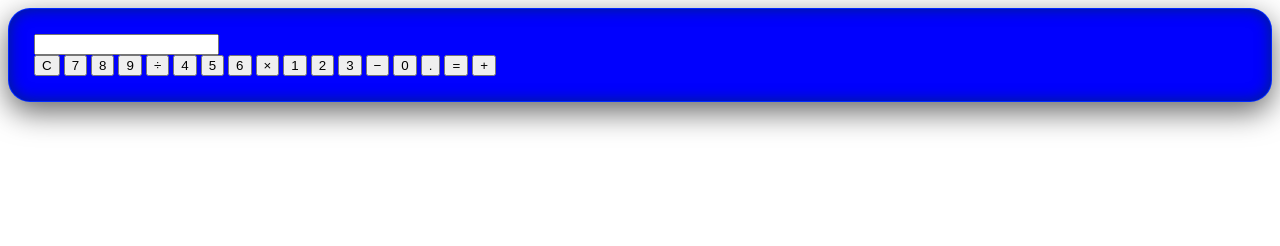
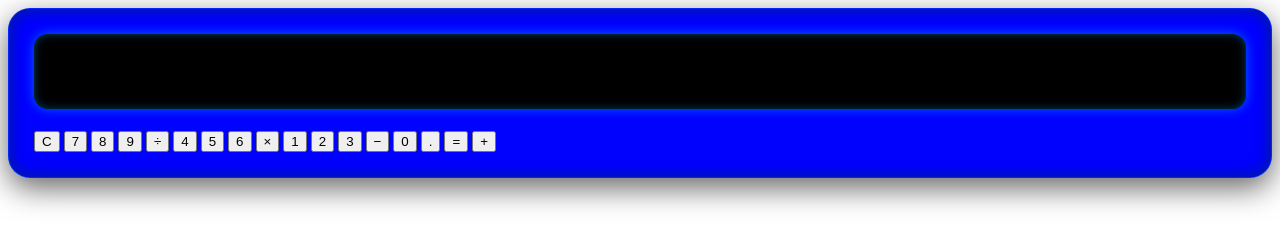
Before and after one commit to v-arevalo/Calculadora, a plain HTML site: page index.html in a window 1280 px wide. Drawn offline with Linux system fonts and the light colour scheme.

Commit message:
Diseño del display

```diff
--- a/style.css
+++ b/style.css
@@ -9,3 +9,23 @@
     inset 0 0 15px rgba(0, 50, 80, 0.7),
     0 10px 30px rgba(0, 0, 0, 0.6);
 }
+
+#display {
+  width: 100%;
+  height: 75px;
+  font-size: 2.3em;
+  text-align: right;
+  padding: 12px 20px;
+  margin-bottom: 22px;
+  border: none;
+  border-radius: 14px;
+  background: #000;
+  color: #0ff;
+  box-sizing: border-box;
+  font-weight: bold;
+  letter-spacing: 1px;
+  box-shadow:
+    0 0 12px rgba(0, 255, 255, 0.4),
+    inset 0 0 10px rgba(0, 100, 150, 0.6);
+  transition: all 0.25s ease;
+}
```
